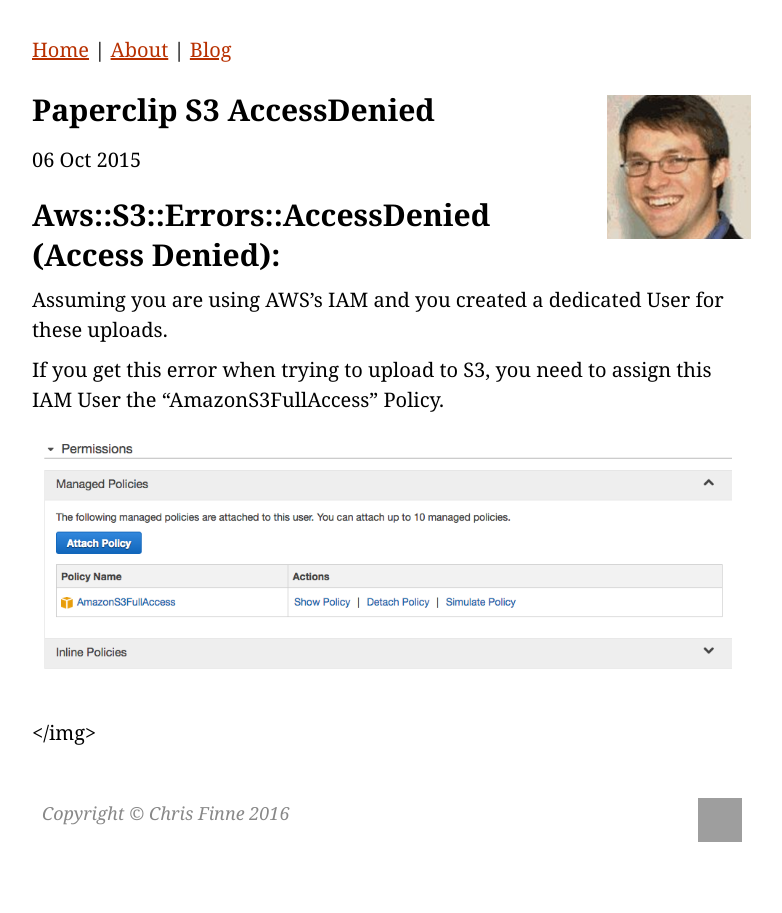
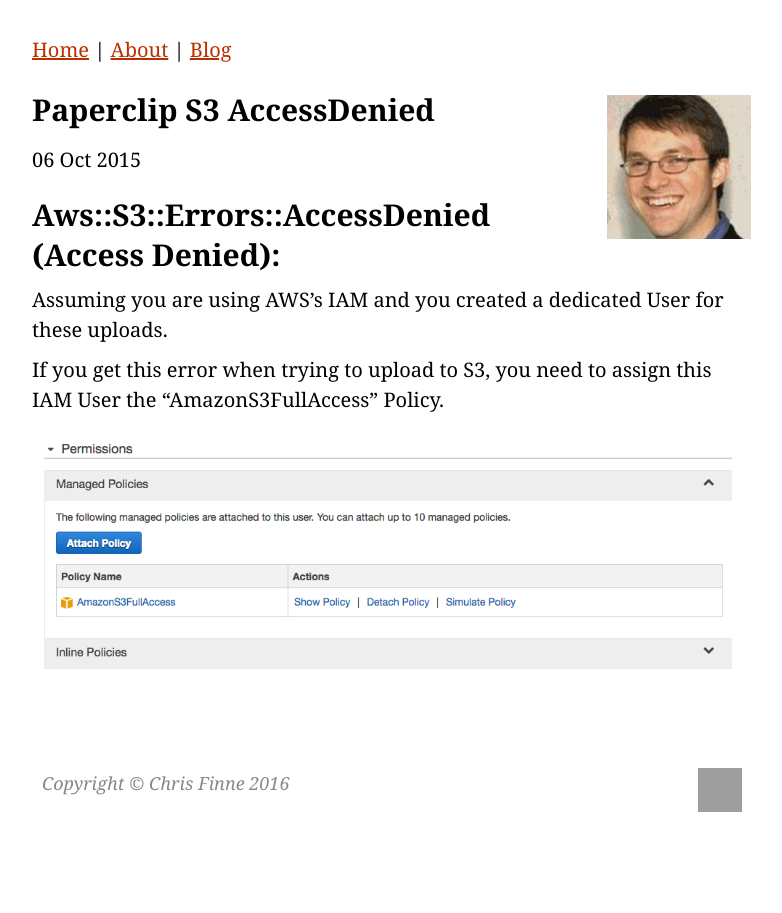
Before and after one commit to chrisfinne/chris.finne.us, a Jekyll site: the page built from _posts/2015-10-06-paperclip-s3-access-denied.md, in a window 1280 px wide. Shown: the whole page, without its empty margins (248-1030 px from the left). Built offline with Jekyll 4.4.1, drawn with Linux system fonts in a browser that asks for light colours; grey boxes are pictures that could not be loaded.

Commit message:
Update 2015-10-06-paperclip-s3-access-denied.md

```diff
--- a/_posts/2015-10-06-paperclip-s3-access-denied.md
+++ b/_posts/2015-10-06-paperclip-s3-access-denied.md
@@ -10,4 +10,4 @@
 
 If you get this error when trying to upload to S3, you need to assign this IAM User the "AmazonS3FullAccess" Policy.
 
-<img src="/images/access-denied-iam-user-amazons3fullaccess-policy.png" alt="accessdenied iam user amazons3fullaccess policy" width="700"></img>
+<img src="/images/access-denied-iam-user-amazons3fullaccess-policy.png" alt="accessdenied iam user amazons3fullaccess policy" width="700" />
```
